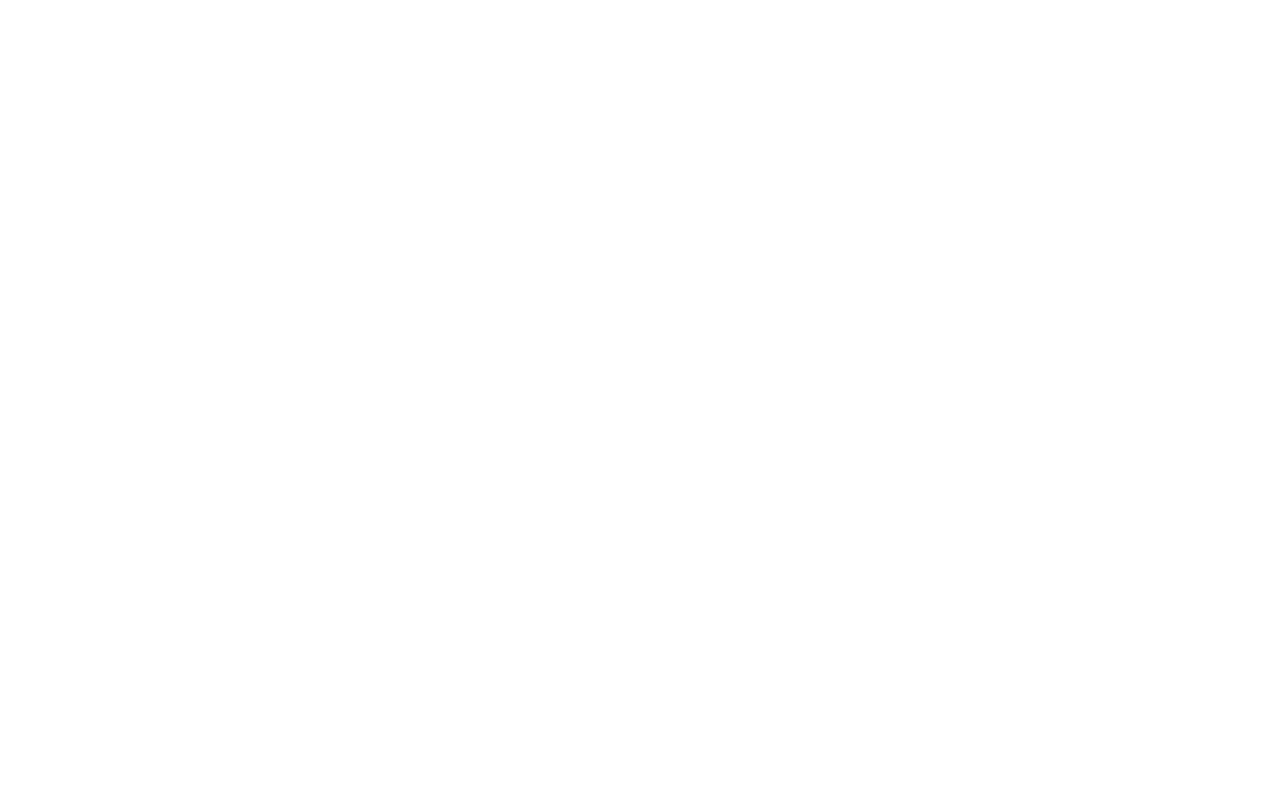
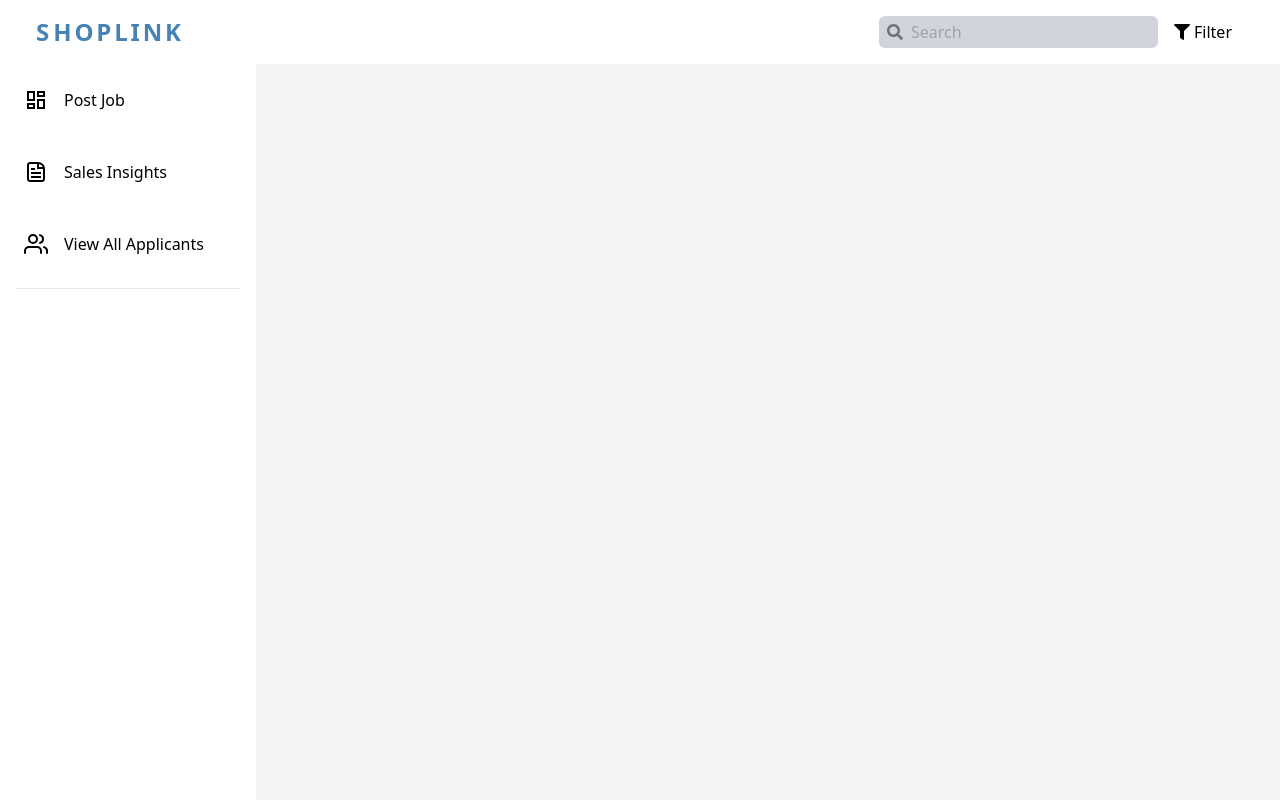
Before and after one commit to Talal-Amjad/ShopLink, a React (Vite) app in the folder frontend/ShopLink/: page /manager in a window 1280 px wide. Before the commit this address had no page. Built offline with nearby package versions, Linux system fonts and the light colour scheme.

Commit message:
Branch manager dashboard layout added

```diff
--- a/frontend/ShopLink/src/App.jsx
+++ b/frontend/ShopLink/src/App.jsx
@@ -3,6 +3,7 @@
 import SignUpPage from "./pages/SignUpPage"
 import ApplyfoJob from "./pages/ApplyforJob"
 import PostJob from "./pages/PostJob";
+import ManagerDashboardLayout from "./components/layouts/BranchManager/managerDashboardLayout";
 function App() {
 
 
@@ -14,6 +15,7 @@
         <Route path="/signin" element={<SignInPage/>} />
         <Route path="/applyforjob" element={<ApplyfoJob/>}/>
         <Route path="/postjob" element={<PostJob/>}/>
+        <Route path="/manager" element={<ManagerDashboardLayout/>}/>
       </Routes>
       </BrowserRouter>
 
--- /dev/null
+++ b/frontend/ShopLink/src/components/Headers/Header.jsx
@@ -0,0 +1,67 @@
+import { FaSearch, FaFilter } from 'react-icons/fa';
+import PropTypes from "prop-types";
+const Header = ({ toggleSidebar }) => {
+
+  return (
+    <header className="bg-white fixed w-full h-18 flex justify-between items-center transition-all duration-[400ms] z-40 p-4 dark:bg-gray-900 text-gray-400">
+      <div className="hidden logo ml-5 font-bold text-2xl text-primary md:block">
+        S<span className="ml-1 tracking-tighter">H</span>
+        <span className="ml-1 tracking-tighter">O</span>
+        <span className="ml-1 tracking-tighter">P</span>
+        <span className="ml-1 tracking-tighter">L</span>
+        <span className="ml-1 tracking-tighter">I</span>
+        <span className="ml-1 tracking-tighter">N</span>
+        <span className="ml-1 tracking-tighter">K</span>
+      </div>
+      <svg
+        className="block cursor-pointer md:hidden stroke-[#333333] dark:stroke-gray-400"
+        width="31"
+        height="20"
+        viewBox="0 0 21 14"
+        fill="none"
+        xmlns="http://www.w3.org/2000/svg"
+        onClick={toggleSidebar}
+      >
+        <path d="M1 1H19" strokeWidth="2" strokeLinecap="round" />
+        <path
+          d="M7.49219 6.76953H19.0022"
+          strokeWidth="2"
+          strokeLinecap="round"
+        />
+
+        <path
+          className="stroke-[#007684]"
+          d="M1 6.76953H3.99"
+          strokeWidth="2"
+          strokeLinecap="round"
+        />
+        <path d="M1 12.5391H19" strokeWidth="2" strokeLinecap="round" />
+      </svg>
+      <div className="header-right flex items-center mr-2 md:mr-8">
+        <div className="search flex items-center mr-2 px-2 py-1 rounded-md bg-gray-300">
+          <FaSearch className="search-icon text-gray-500" />
+          <input
+            type="text"
+            placeholder="Search"
+            className="hidden border-none px-2 outline-none bg-gray-300 md:block"
+          />
+        </div>
+        <div className="filter flex items-center ml-2 font-sans text-black dark:text-gray-400">
+          <span className="filter-icon mr-1">
+            <FaFilter className="filter-icon-inner" />
+          </span>
+          <button className="hidden md:flex items-center bg-none border-none cursor-pointer">
+            Filter
+          </button>
+        </div>
+      </div>
+
+    </header>
+  );
+};
+
+Header.propTypes = {
+  toggleSidebar: PropTypes.func,
+};
+
+export default Header;
--- /dev/null
+++ b/frontend/ShopLink/src/components/layouts/BranchManager/managerDashboardLayout.jsx
@@ -0,0 +1,23 @@
+import PropTypes from "prop-types";
+import Header from "../../Headers/Header";
+import useSidebar from "../../../hooks/useSidebar";
+import Sidebar from "../../sidebar/sideBar";
+
+const DashboardLayout = ({ children }) => {
+  const [sidebarVisible, toggleSidebar] = useSidebar();
+  return (
+    <div className="min-h-screen max-w-screen overflow-x-hidden">
+      <Header toggleSidebar={toggleSidebar} />
+      <Sidebar sidebarVisible={sidebarVisible} />
+      <main className="pt-20 px-4 min-h-screen w-screen ml-0 md:ml-[20%] md:px-10 md:pt-20 md:pb-10 bg-background-gray dark:bg-gray-700 scrollbar-hide md:w-[80vw]">
+        <div className="">{children}</div>
+      </main>
+    </div>
+  );
+};
+
+DashboardLayout.propTypes = {
+  children: PropTypes.node.isRequired,
+};
+
+export default DashboardLayout;
--- /dev/null
+++ b/frontend/ShopLink/src/components/sidebar/sideBar.jsx
@@ -0,0 +1,69 @@
+import {NavLink, useLocation } from "react-router-dom";
+import { MdOutlineDashboard } from "react-icons/md";
+import { CgFileDocument } from "react-icons/cg";
+import { FiUsers } from "react-icons/fi";
+import PropTypes from "prop-types";
+
+const Sidebar = ({ sidebarVisible }) => {
+  const { pathname } = useLocation();
+  const sidebarOptions = [
+    {
+      id: 1,
+      name: "Post Job",
+      icon: <MdOutlineDashboard size={24} />,
+      path: "/",
+    },
+    {
+      id: 2,
+      name: "Sales Insights",
+      path: "/",
+      icon: <CgFileDocument size={24} />,
+    },
+    {
+      id: 3,
+      name: "View All Applicants",
+      path: "/",
+      icon: <FiUsers size={24} />,
+    },
+  ];
+
+  const isPathActive = (path) => {
+    return pathname === path;
+  };
+
+  return (
+    <div
+      className={`fixed w-full bg-white mt-14 ${
+        sidebarVisible ? "left-0" : ""
+      } transition-all duration-300 w-full top-0 -left-[100%] h-screen md:w-[20%] md:left-0 dark:bg-gray-900 dark:text-gray-400 z-20`}
+    >
+      <div className="p-4">
+        {/* Sidebar Options */}
+        <div className="space-y-4">
+          {sidebarOptions.map((option) => (
+            <div key={option.id}>
+              <div
+                className={`navItem flex items-center space-x-4 py-2 md:py-4 md:px-2`}
+              >
+                <div>{option.icon}</div>
+                <NavLink
+                  to={option.path || "#"}
+                  className="flex w-full justify-between"
+                >
+                  {option.name}
+                </NavLink>
+              </div>
+            </div>
+          ))}
+          <hr />
+        </div>
+      </div>
+    </div>
+  );
+};
+
+Sidebar.propTypes = {
+  sidebarVisible: PropTypes.bool.isRequired,
+};
+
+export default Sidebar;
--- /dev/null
+++ b/frontend/ShopLink/src/hooks/useModal.js
@@ -0,0 +1,14 @@
+import { useState } from "react";
+
+const useModal = () => {
+  const [isOpen, setIsOpen] = useState(false);
+
+
+  const toggleModal = () => {
+    setIsOpen(!isOpen);
+  };
+
+  return [isOpen, toggleModal];
+};
+
+export default useModal;
--- /dev/null
+++ b/frontend/ShopLink/src/hooks/useSidebar.js
@@ -0,0 +1,13 @@
+import { useState } from "react";
+
+const useSidebar = () => {
+  const [sidebarVisible, setSidebarVisible] = useState(false);
+
+  const toggleSidebar = () => {
+    setSidebarVisible(!sidebarVisible);
+  };
+
+  return [sidebarVisible, toggleSidebar];
+};
+
+export default useSidebar;
```
